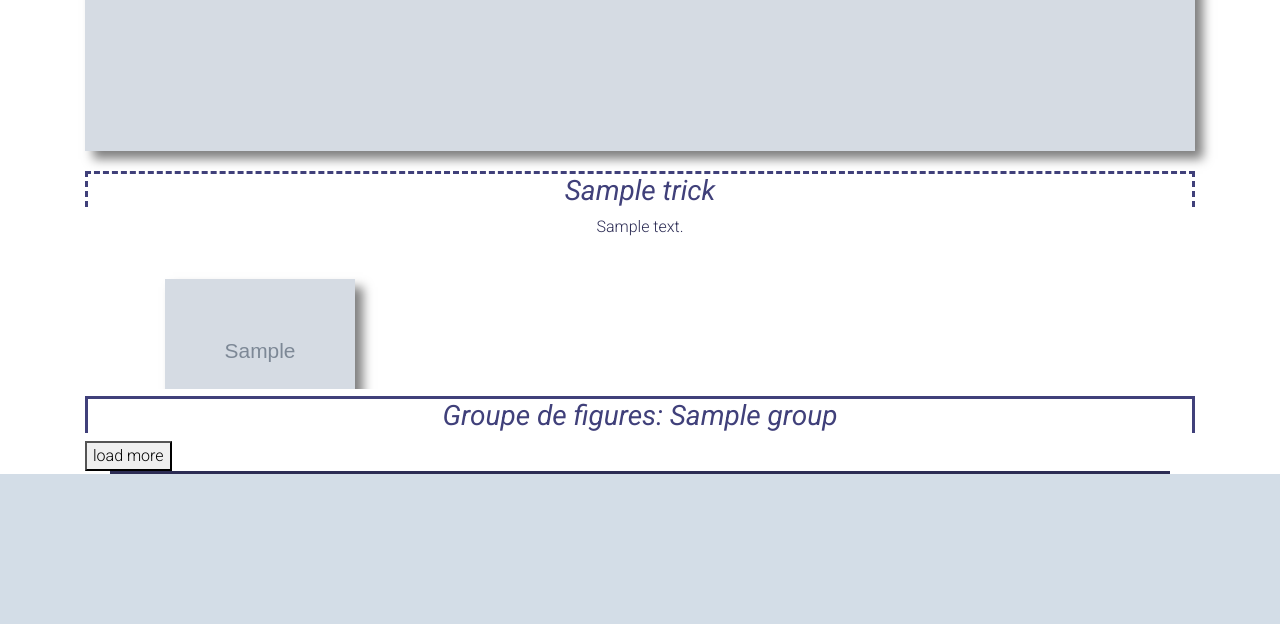
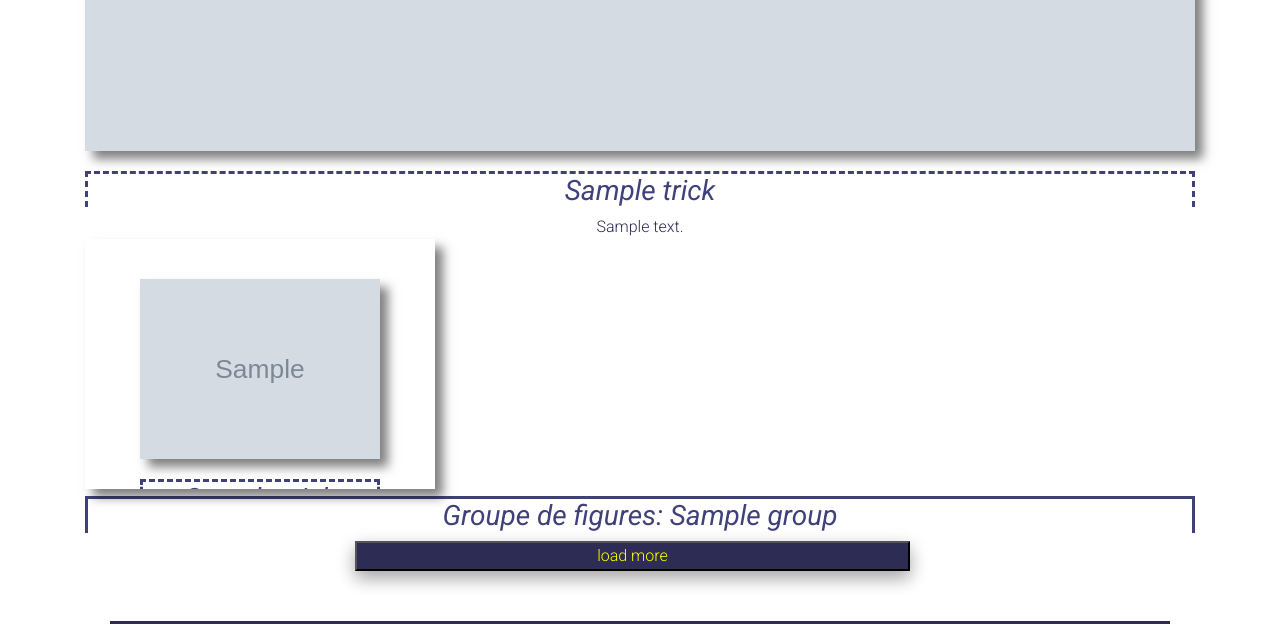
Before and after one commit to marinejourdan/snowtricks, a Symfony app: template templates/oneTrick.html.twig in a window 1280 px wide. Shown: the part 918-1542 px from the top of the page. Before the commit the page ends 1392 px from the top, so only its background shows below. Run offline with Twig, Linux system fonts and the light colour scheme; the template is opened without the code that fills it: most values are stand-ins (such as "Sample title", 1, 10 or a date in 2020); some libraries are stand-ins or nearby versions.

Commit message:
#19 bouton load more css

```diff
--- a/public/css/styles.css
+++ b/public/css/styles.css
@@ -94,6 +94,15 @@
     width:100px;
 }
 
+#loadMorebtn button{
+    background-color: #2c2c54;
+    color: yellow;
+    box-shadow: 0 8px 16px 0 rgba(0,0,0,0.2), 0 6px 20px 0 rgba(0,0,0,0.19);
+    width: 50%;
+    margin-bottom: 50px;
+    margin-left: 450px;
+
+}
 @media all and (max-width: 780px){
     .fond {
         background: url(/assets/logo2.jpg);
@@ -128,7 +137,7 @@
 }
 
 .card-body img{
-    width: 300px;
+    width: 260px;
     height: 200px;
 }
 
@@ -178,6 +187,20 @@
     }
 }
 
+#loadMoreMsgbtn button{
+    background-color: #2c2c54;
+    color: yellow;
+    box-shadow: 0 8px 16px 0 rgba(0,0,0,0.2), 0 6px 20px 0 rgba(0,0,0,0.19);
+    width: 50%;
+    margin-bottom: 50px;
+    margin-left: 270px;
+
+}
+iframe{
+    width:350px;
+    height: 250px;
+    box-shadow:8px 8px 10px 0 rgba(0,0,0,0.5);
+}
 
 
 @media all and (max-width: 780px){
--- a/src/Entity/Media.php
+++ b/src/Entity/Media.php
@@ -23,10 +23,10 @@
     private ?User $user;
 
     #[ORM\Column(type: 'text', nullable: true)]
-    private ?string $fileName;
+    private ?string $fileName= null;
 
     #[ORM\Column(type: 'text', nullable: true)]
-    private ?string $videoUrl;
+    private ?string $videoUrl= null;
 
     private $uploadedFile;
 
--- a/src/Entity/Trick.php
+++ b/src/Entity/Trick.php
@@ -3,6 +3,7 @@
 namespace App\Entity;
 
 use App\Repository\TrickRepository;
+use Doctrine\Common\Collections\ArrayCollection;
 use Doctrine\Common\Collections\Collection;
 use Doctrine\ORM\Mapping as ORM;
 use Symfony\Bridge\Doctrine\Validator\Constraints\UniqueEntity;
@@ -36,6 +37,11 @@
 
     #[ORM\Column(type: 'string', length: 100)]
     private $slug;
+
+    public function __construct()
+    {
+        $this->gallery = new ArrayCollection();
+    }
 
     public function getId(): ?int
     {
--- a/templates/accueil.html.twig
+++ b/templates/accueil.html.twig
@@ -13,7 +13,9 @@
     <div id="loadMore">
         {% include 'loadMore.html.twig' %}
     </div>
+    <div id="loadMorebtn">
     <button type="button" onclick="loadMore()">load more</button>
+    </div>
 {% endblock %}
 
 {% block javascript %}
--- a/templates/oneTrick.html.twig
+++ b/templates/oneTrick.html.twig
@@ -29,7 +29,7 @@
                                         {% if media.type =='image' %}
                                             <img src="/assets/{{ media.fileName }}" class="w-100">
                                         {% else %}
-                                            <iframe src="{{ media.videoUrl }}" title="YouTube video player" frameborder="0" allow="accelerometer; autoplay; clipboard-write; encrypted-media; gyroscope; picture-in-picture" allowfullscreen></iframe>
+                                            <iframe id="video-trick" class="embed-responsive-item" src="{{ media.videoUrl }}" title="YouTube video player" frameborder="0" allow="accelerometer; autoplay; clipboard-write; encrypted-media; gyroscope; picture-in-picture" allowfullscreen></iframe>
                                         {% endif %}
                                     </div>
                                 {% endfor %}
@@ -68,10 +68,11 @@
     {% endif %}
 
         <div id="loadMoreMsg">
-    {% include 'loadMoreMsg.html.twig' %}
+            {% include 'loadMoreMsg.html.twig' %}
         </div>
-        <button type="button" onclick="loadMoreMsg()">load more</button>
-    </div>
+        <div id="loadMoreMsgbtn">
+            <button type="button" onclick="loadMoreMsg()">load more</button>
+         </div>
         {% endblock %}
 
     {% block javascript %}
```
Also changed, not shown: diagrammes de classes/cas utilisation/cas-utilisation-oubli-password_snowtricks.jpg (added), diagrammes de classes/cas utilisation/cas-utilisation-oubli-password_snowtricks.png (deleted), public/assets/chien-630dda2034888.jpg (added), public/assets/chien-630e0b974a8ad.jpg (added), 1 other file.
